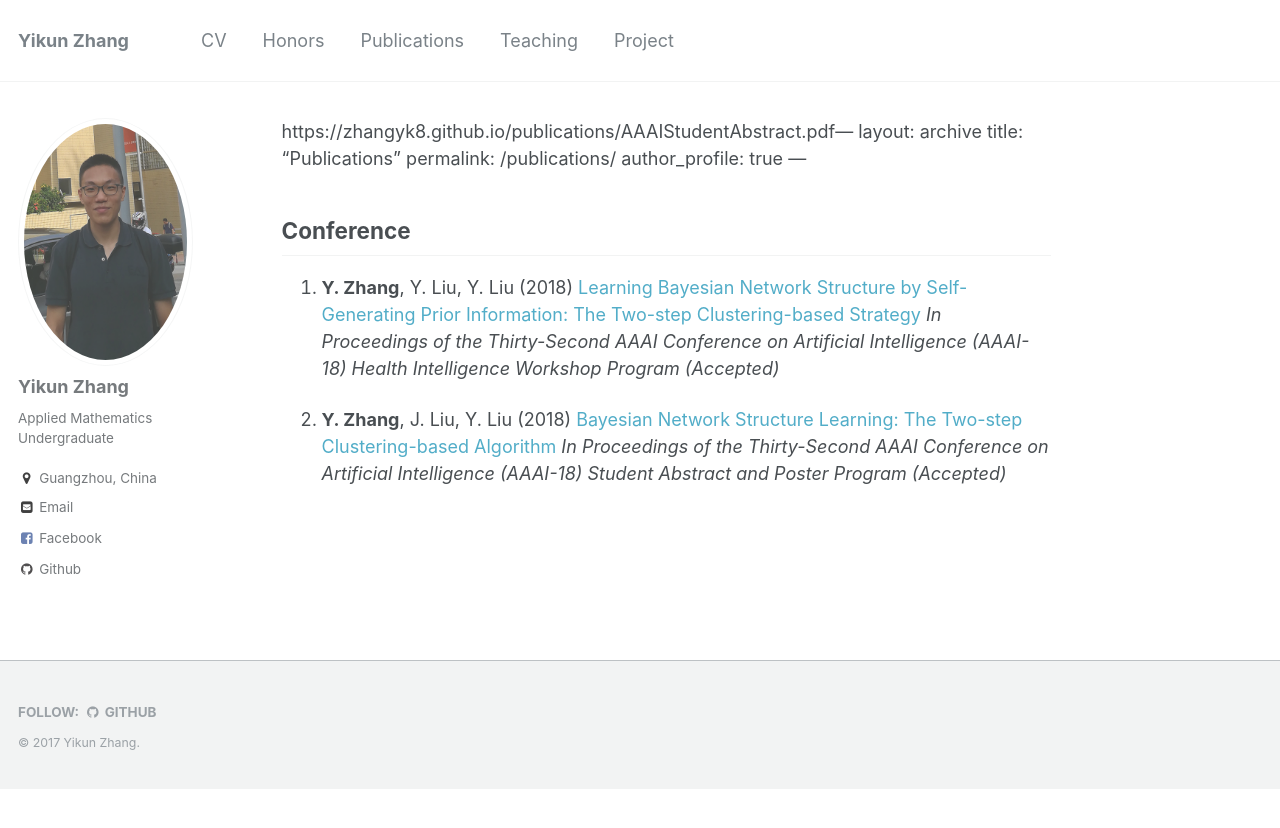
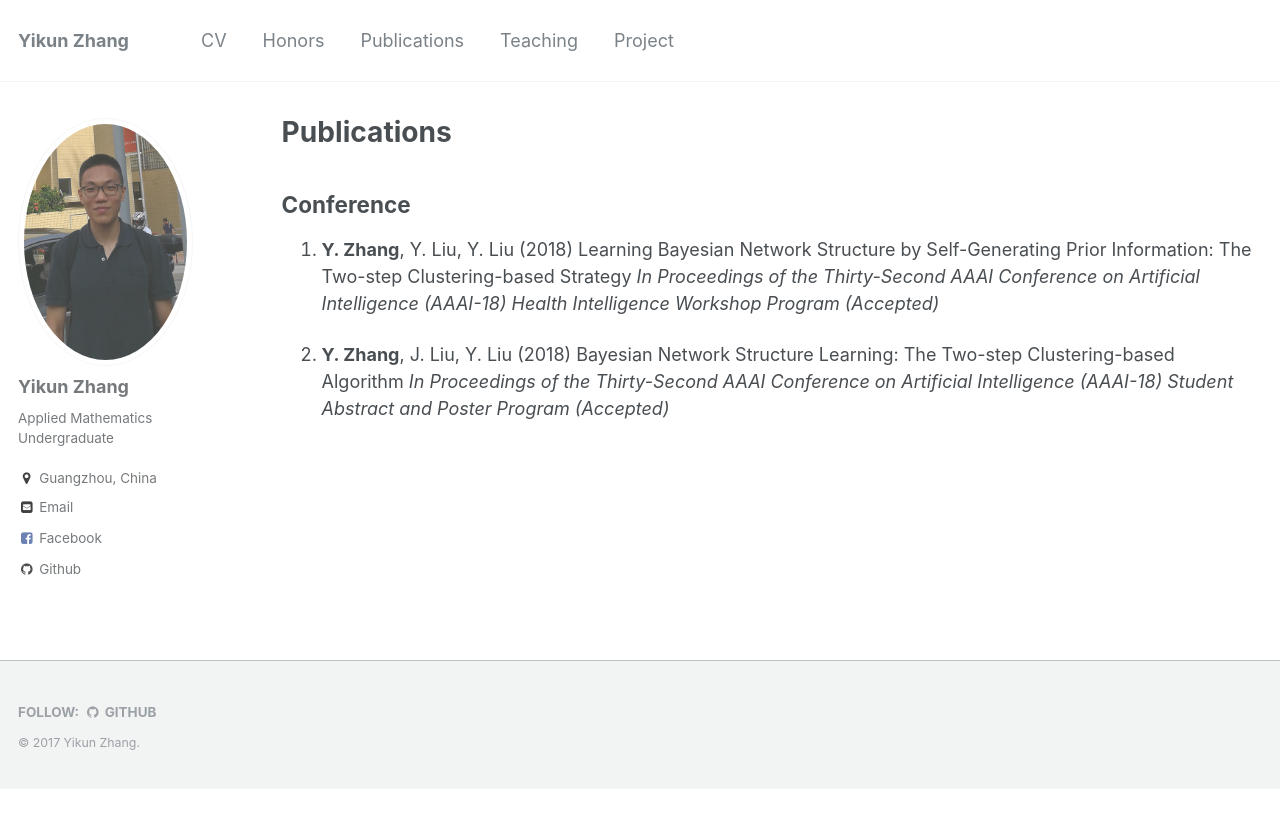
Before and after one commit to zhangyk8/zhangyk8.github.io, a Jekyll site: the page built from _pages/publications.md, in a window 1280 px wide. Shown: the top 828 px of the page. Built offline with Jekyll 4.4.1, drawn with Linux system fonts in a browser that asks for light colours; our own code applies the rules of GitHub Pages for plain Markdown files; some of the changed lines change nothing that is shown.

Commit message:
Update publications.md

```diff
--- a/_pages/publications.md
+++ b/_pages/publications.md
@@ -1,4 +1,4 @@
-https://zhangyk8.github.io/publications/AAAIStudentAbstract.pdf---
+---
 layout: archive
 title: "Publications"
 permalink: /publications/
```
